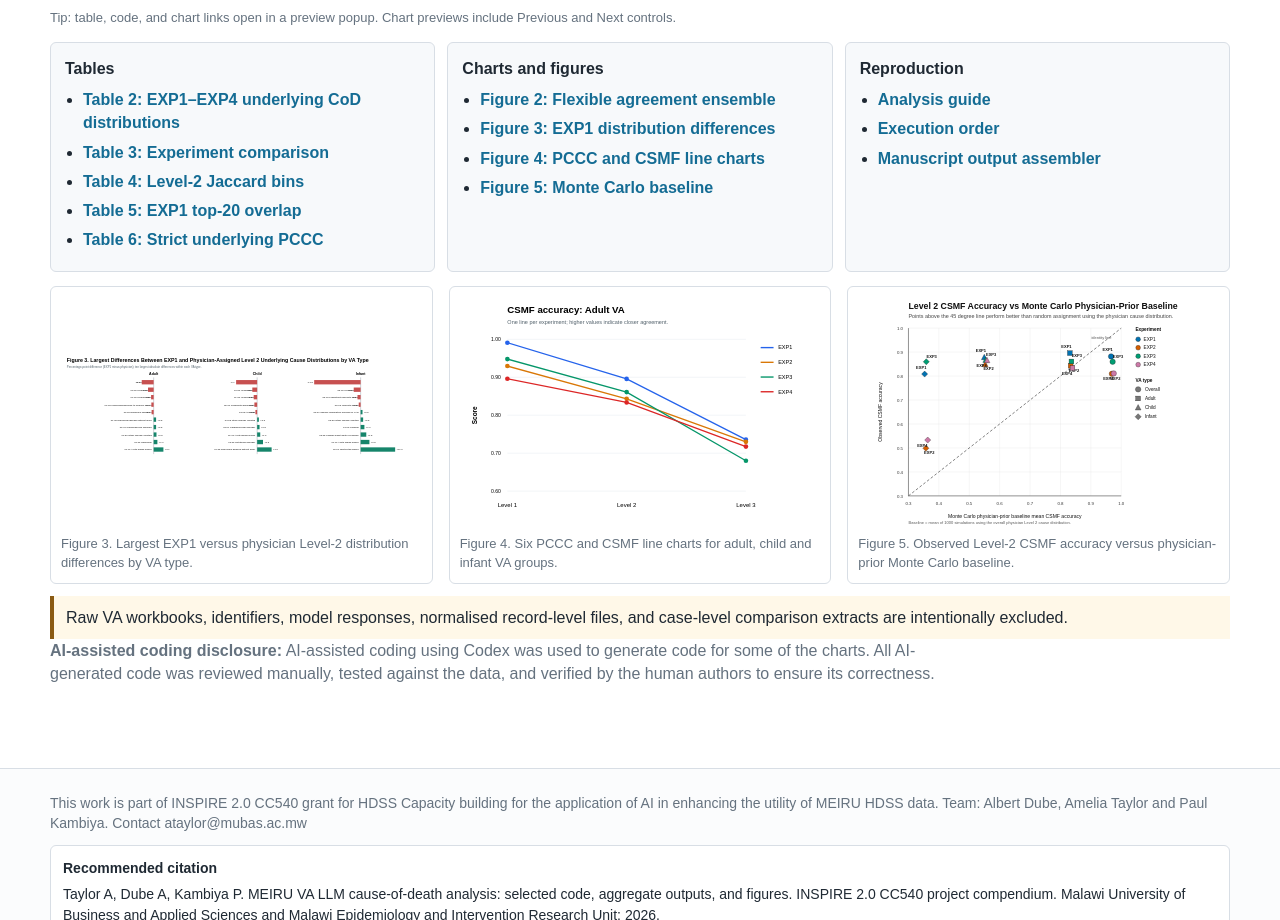
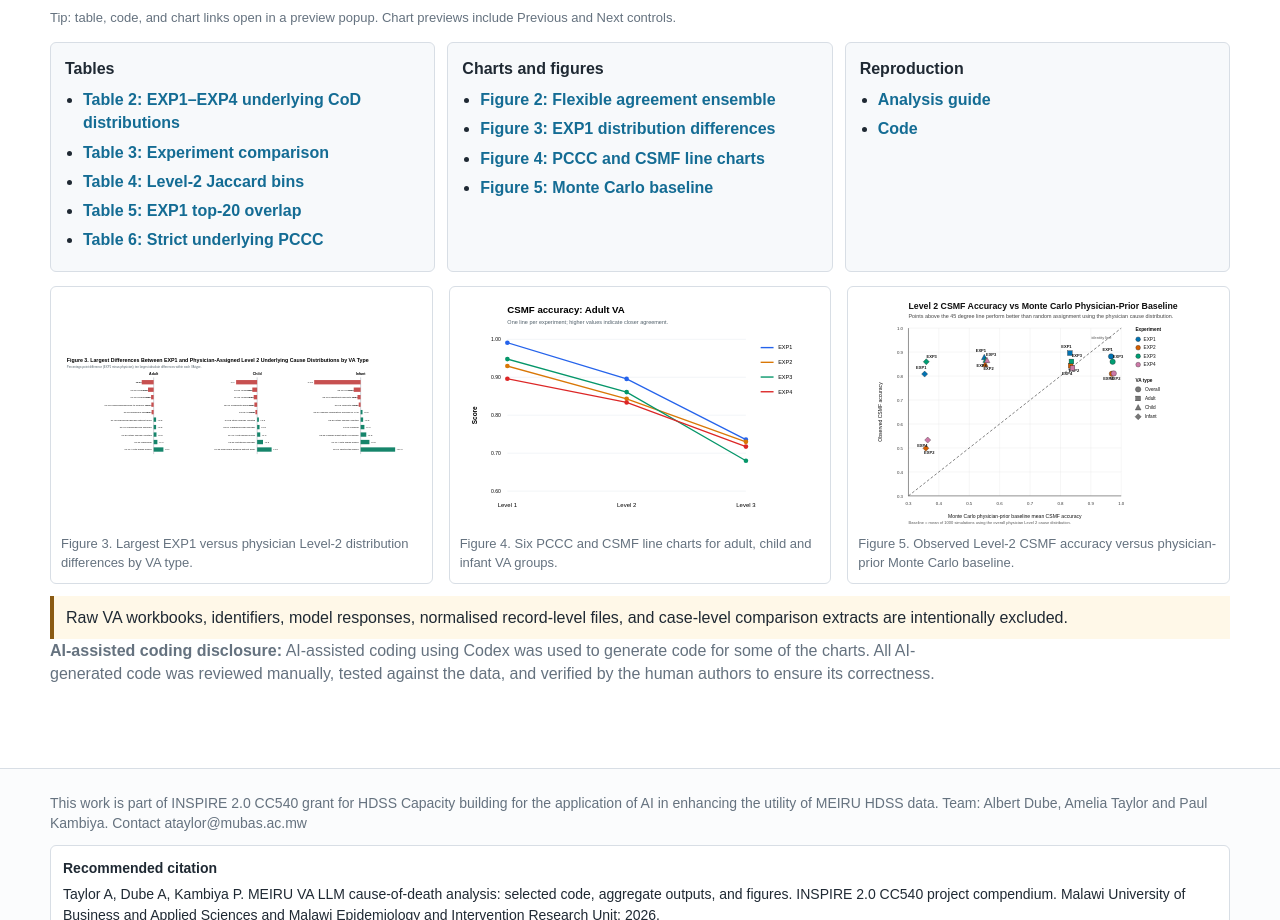
Before and after one commit to avtaylor/verbalautopsies, a plain HTML site: page index.html in a window 1280 px wide. Shown: the part 1288-2208 px from the top of the page. Drawn offline with Linux system fonts and the light colour scheme.

Commit message:
Update index.html

```diff
--- a/index.html
+++ b/index.html
@@ -328,8 +328,7 @@
         </ul></div>
         <div class="card"><h3>Reproduction</h3><ul>
           <li><a class="link" href="analysis/README.md">Analysis guide</a></li>
-          <li><a class="link" href="analysis/code/README.md">Execution order</a></li>
-          <li><a class="link" href="analysis/code/build_manuscript_outputs.py">Manuscript output assembler</a></li>
+          <li><a class="link" href="analysis/code/">Code</a></li>
         </ul></div>
       </div>
       <div class="chart-grid">
```
